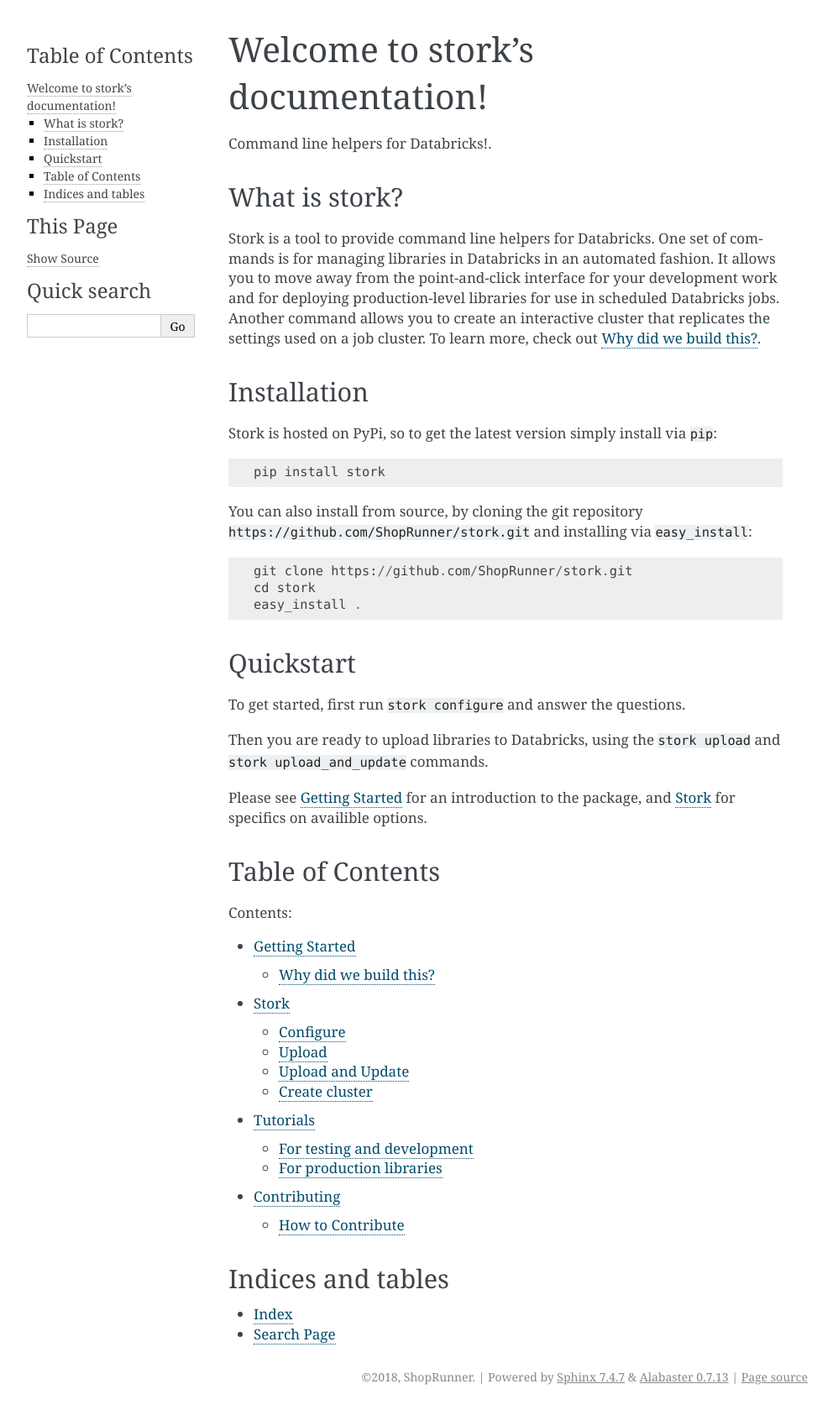
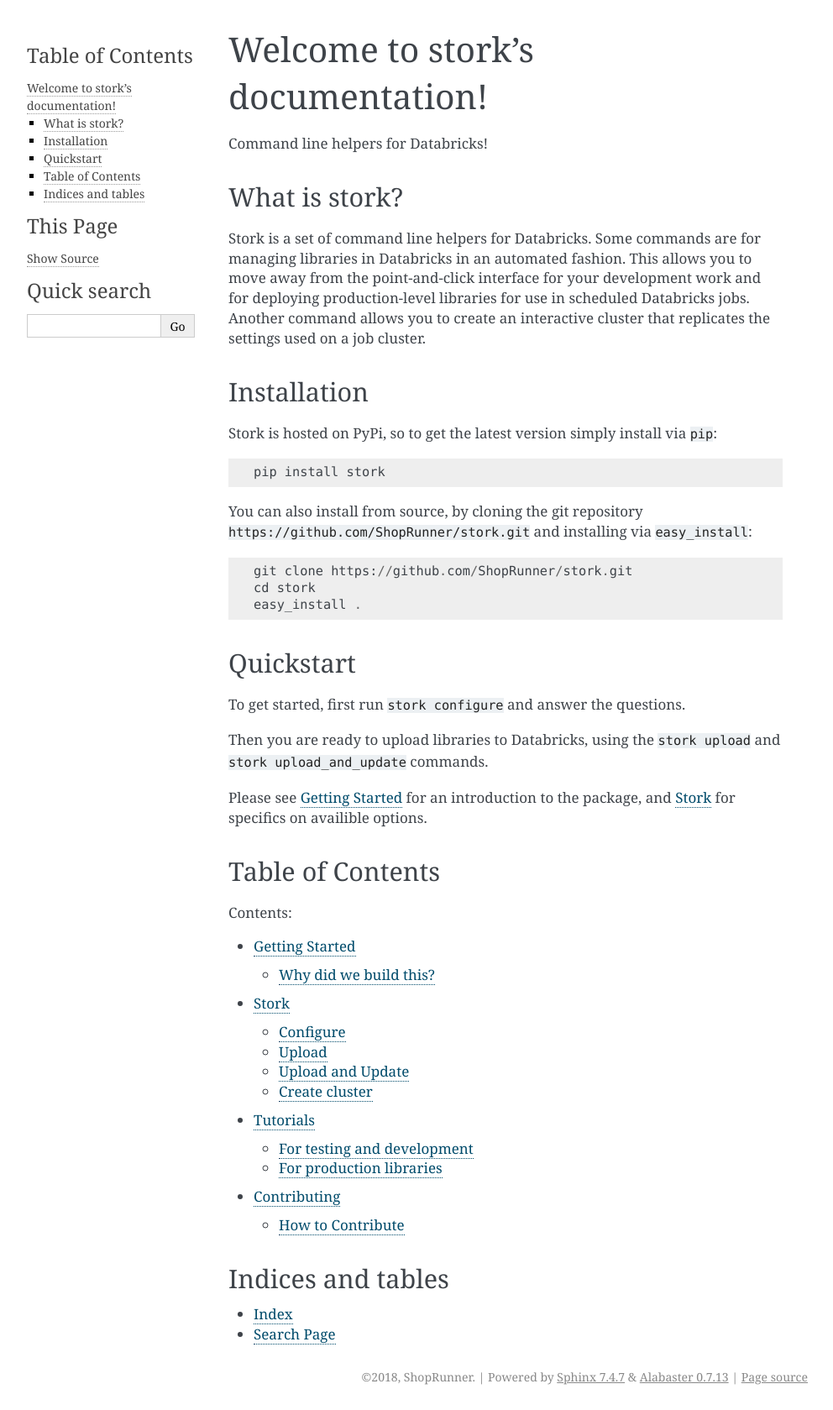
Before and after one commit to ShopRunner/stork, a Sphinx documentation site: the page built from docs/index.rst, in a window 1280 px wide. Shown: the whole page at 84% size, without its empty margins (148-1140 px from the left). Built offline with Sphinx 7.4.7, drawn with Linux system fonts in a browser that asks for light colours.

Commit message:
Update docs

```diff
--- a/docs/index.rst
+++ b/docs/index.rst
@@ -6,14 +6,12 @@
 Welcome to stork's documentation!
 ====================================
 
-Command line helpers for Databricks!.
+Command line helpers for Databricks!
 
 What is stork?
 -----------------
 
-Stork is a tool to provide command line helpers for Databricks. One set of commands is for
-managing libraries in Databricks in an automated fashion. It allows you to move away from the point-and-click interface for your development work and for deploying production-level libraries for use in scheduled Databricks jobs. Another command allows you to create an interactive cluster that replicates the settings used on a job cluster. To learn more, check out :ref:`why`.
-
+Stork is a set of command line helpers for Databricks. Some commands are for managing libraries in Databricks in an automated fashion. This allows you to move away from the point-and-click interface for your development work and for deploying production-level libraries for use in scheduled Databricks jobs. Another command allows you to create an interactive cluster that replicates the settings used on a job cluster.
 
 .. _install:
 
```
Also changed, not shown: README.md (+1 -1 lines).
